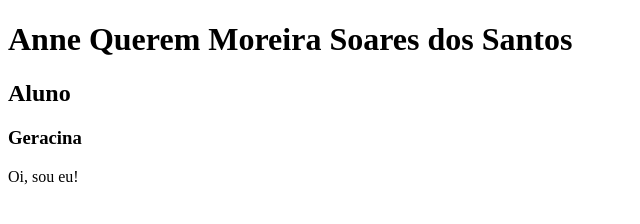
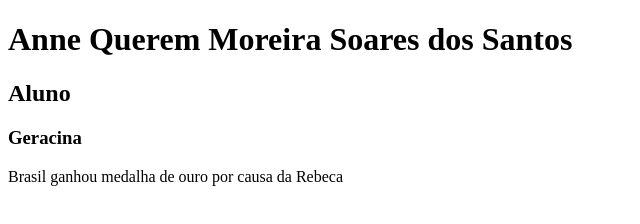
Before and after one commit to Leynne/VCSMS13A2, a plain HTML site: page index.html in a window 1280 px wide. Shown: the whole page, without its empty margins (0-640 px from the left). Drawn offline with Linux system fonts and the light colour scheme.

Commit message:
Update index.html

```diff
--- a/index.html
+++ b/index.html
@@ -10,6 +10,6 @@
  <h2>Aluno</h2>
  <h3>Geracina</h3>
 
- <span>Oi, sou eu!</span>
+ <span>Brasil ganhou medalha de ouro por causa da Rebeca</span>
 </body>
 </html>
```
